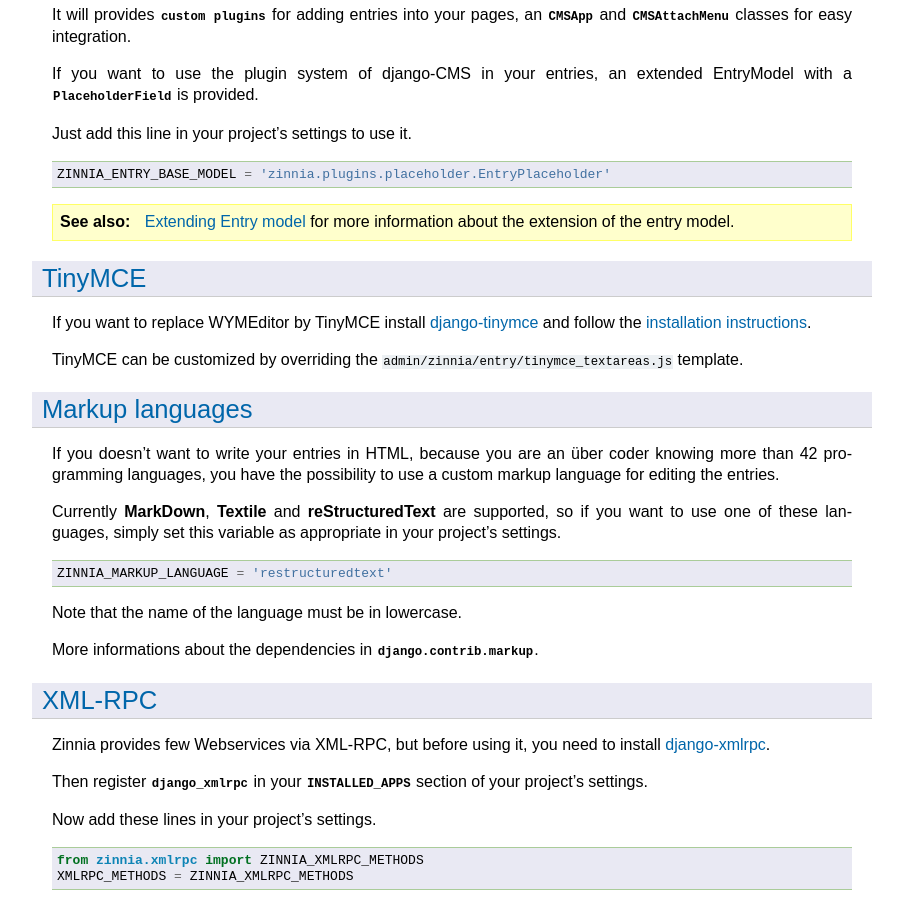
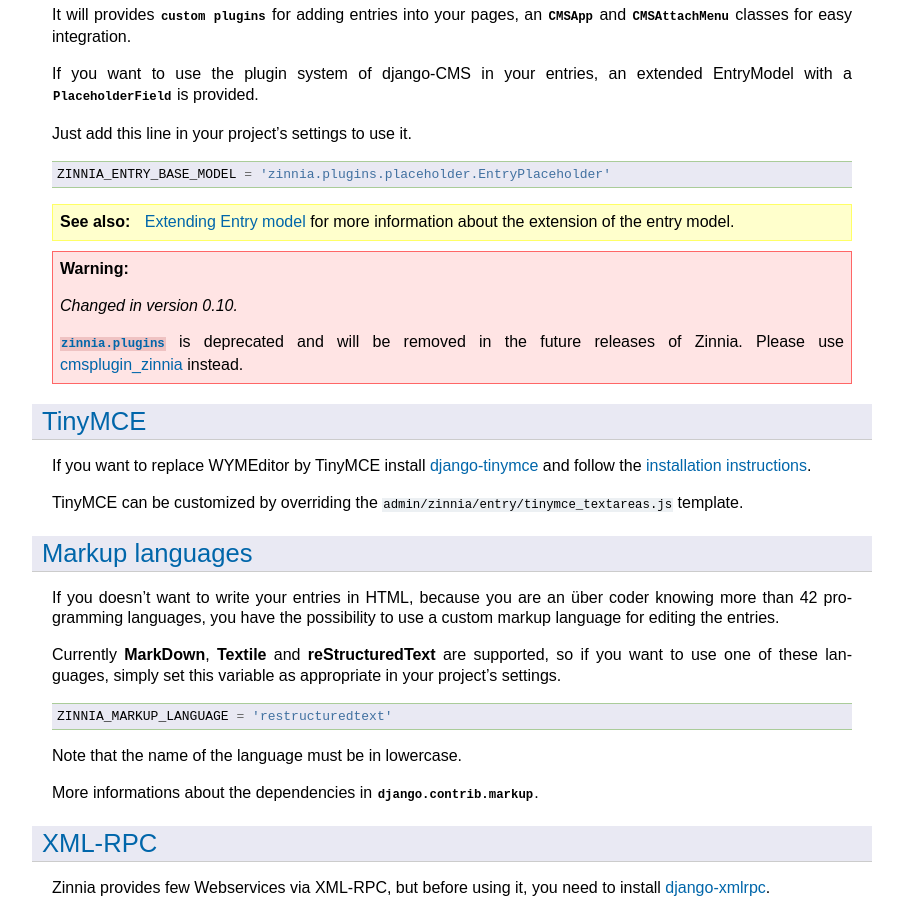
Before and after one commit to Fantomas42/django-blog-zinnia, a Sphinx documentation site: the page built from docs/getting-started/configuration.rst, in a window 1280 px wide and 900 px high, scrolled down 2224 px. Shown: the whole window, without its empty margins (178-1081 px from the left). Built offline with Sphinx 7.4.7, drawn with Linux system fonts in a browser that asks for light colours.

```diff
--- a/docs/getting-started/configuration.rst
+++ b/docs/getting-started/configuration.rst
@@ -174,6 +174,12 @@ Just add this line in your project's settings to use it. ::
    :doc:`/how-to/extending_entry_model` for more information about the extension
    of the entry model.
 
+.. warning::
+   .. versionchanged:: 0.10
+
+   :mod:`zinnia.plugins` is deprecated and will be removed in the future
+   releases of Zinnia. Please use `cmsplugin_zinnia`_ instead.
+
 .. _zinnia-tinymce:
 
 TinyMCE
@@ -246,6 +252,7 @@ Insert something like this in your project's urls.py: ::
 .. _`PyMollom`: https://github.com/itkovian/PyMollom
 .. _`django-bitly`: http://bitbucket.org/discovery/django-bitly/
 .. _`tweepy`: https://github.com/tweepy/tweepy
+.. _`cmsplugin_zinnia`: https://github.com/Fantomas42/cmsplugin-zinnia
 .. _`django-CMS 2.0`: http://www.django-cms.org/
 .. _`django-tinymce`: https://code.google.com/p/django-tinymce/
 .. _`installation instructions`: http://django-tinymce.googlecode.com/svn/trunk/docs/.build/html/index.html
```
